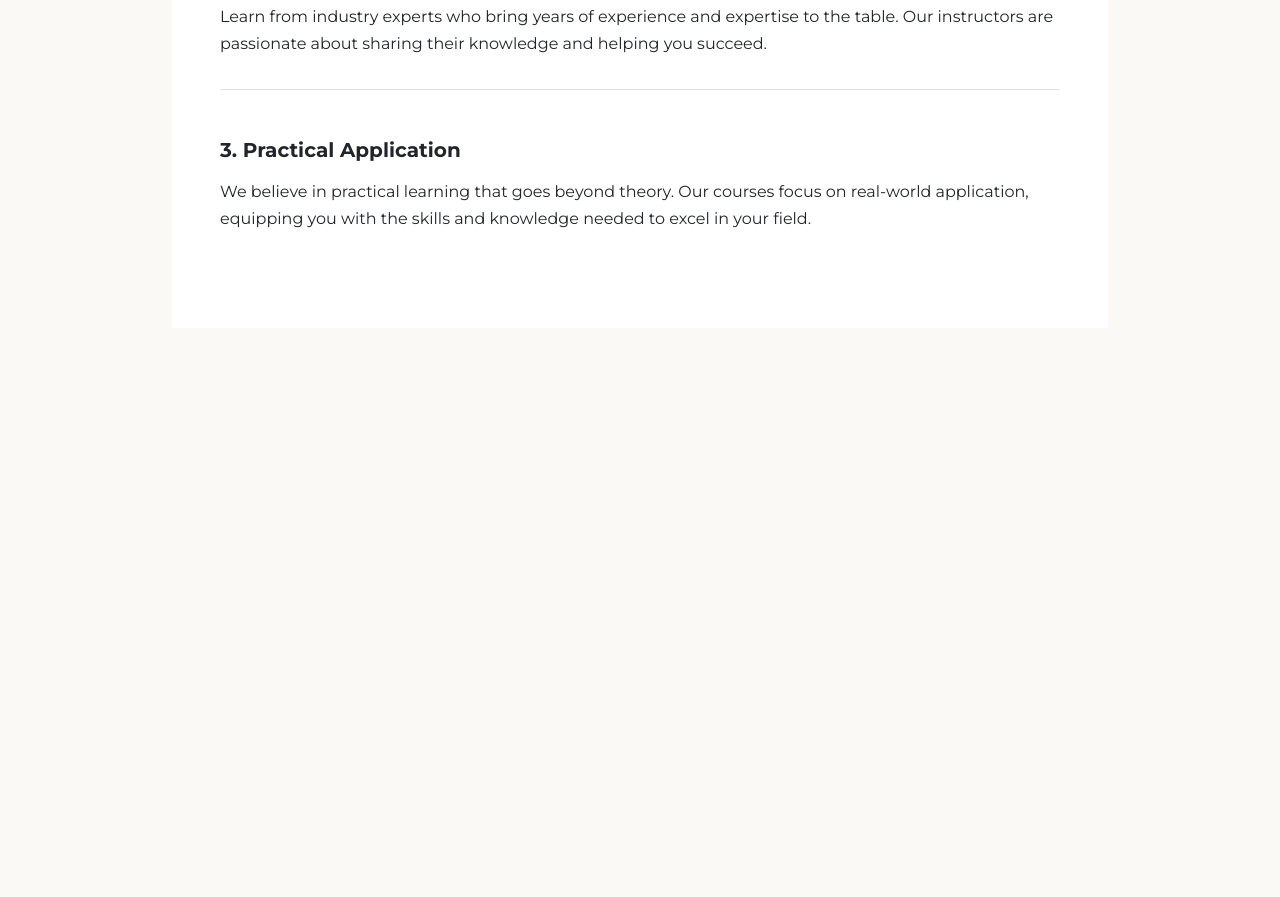
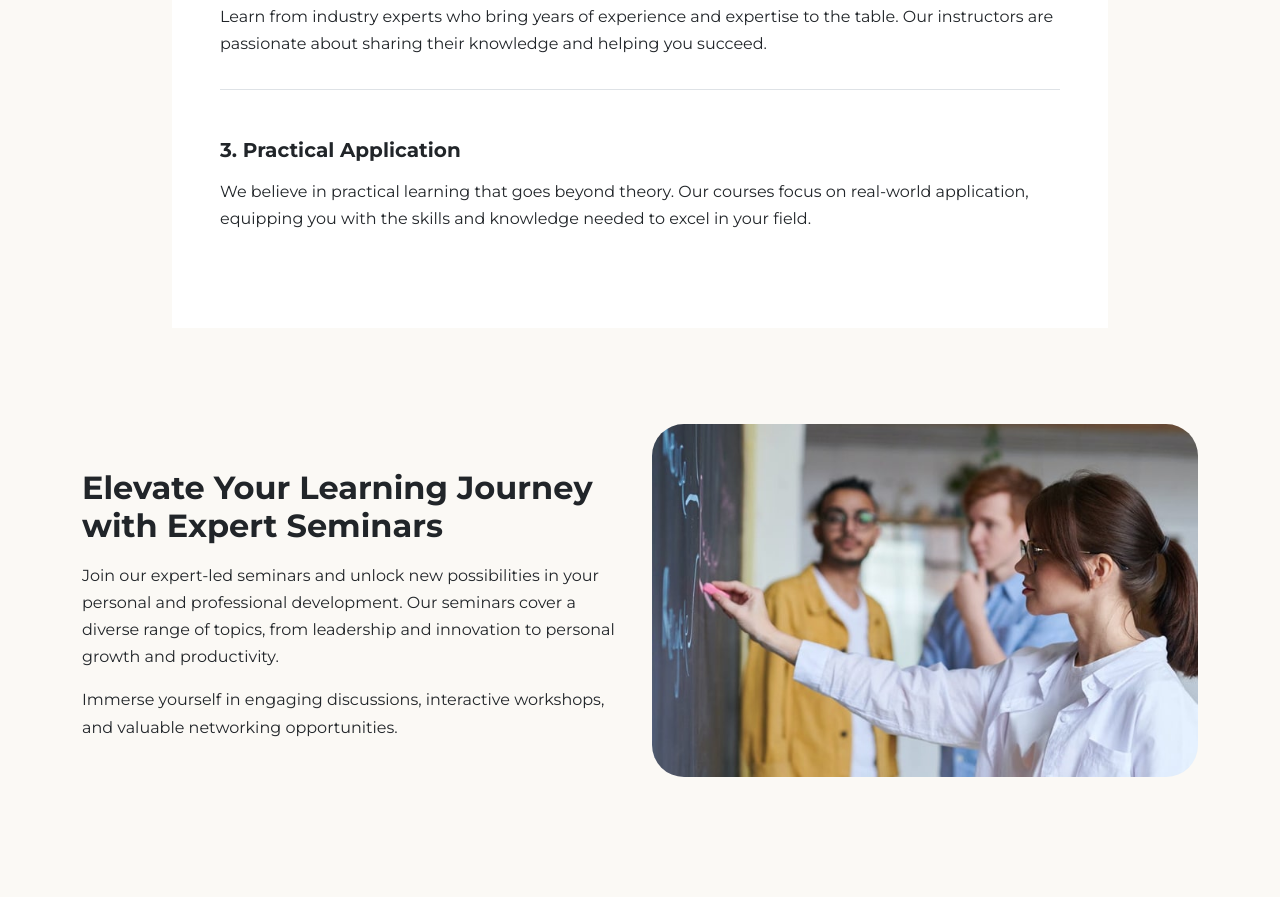
Before and after one commit to rodlez/bootstrap-corsowebsite, a website: page index.html in a window 1280 px wide. Shown: the part 3325-4222 px from the top of the page. Before the commit the page ends 3653 px from the top, so only its background shows below. Drawn offline with nearby package versions, Linux system fonts and the light colour scheme; files that its build step writes are made by us from their sources.

Commit message:
Add Details 2 Section

```diff
--- a/index.html
+++ b/index.html
@@ -434,6 +434,36 @@
       </div>
     </section>
 
+     <!-- Details 2, 2 col text and image -->
+     <section class="details py-6 bg-light">
+      <div class="container">
+        <div class="row">
+          <!-- Text -->
+          <div class="col-lg-6 d-flex flex-column justify-content-center">
+            <h2>Elevate Your Learning Journey with Expert Seminars</h2>
+            <p>
+              Join our expert-led seminars and unlock new possibilities in your
+              personal and professional development. Our seminars cover a
+              diverse range of topics, from leadership and innovation to
+              personal growth and productivity.
+            </p>
+            <p>
+              Immerse yourself in engaging discussions, interactive workshops,
+              and valuable networking opportunities.
+            </p>
+          </div>
+          <!-- Image -->
+          <div class="col-lg-6">
+              <img
+                src="images/audience.jpg"
+                alt=""
+                class="img-fluid rounded-5 mb-4"
+              />
+          </div>
+        </div>
+      </div>
+    </section>
+
     <script src="js/bootstrap.bundle.min.js"></script>
     <script src="js/script.js"></script>
   </body>
```
